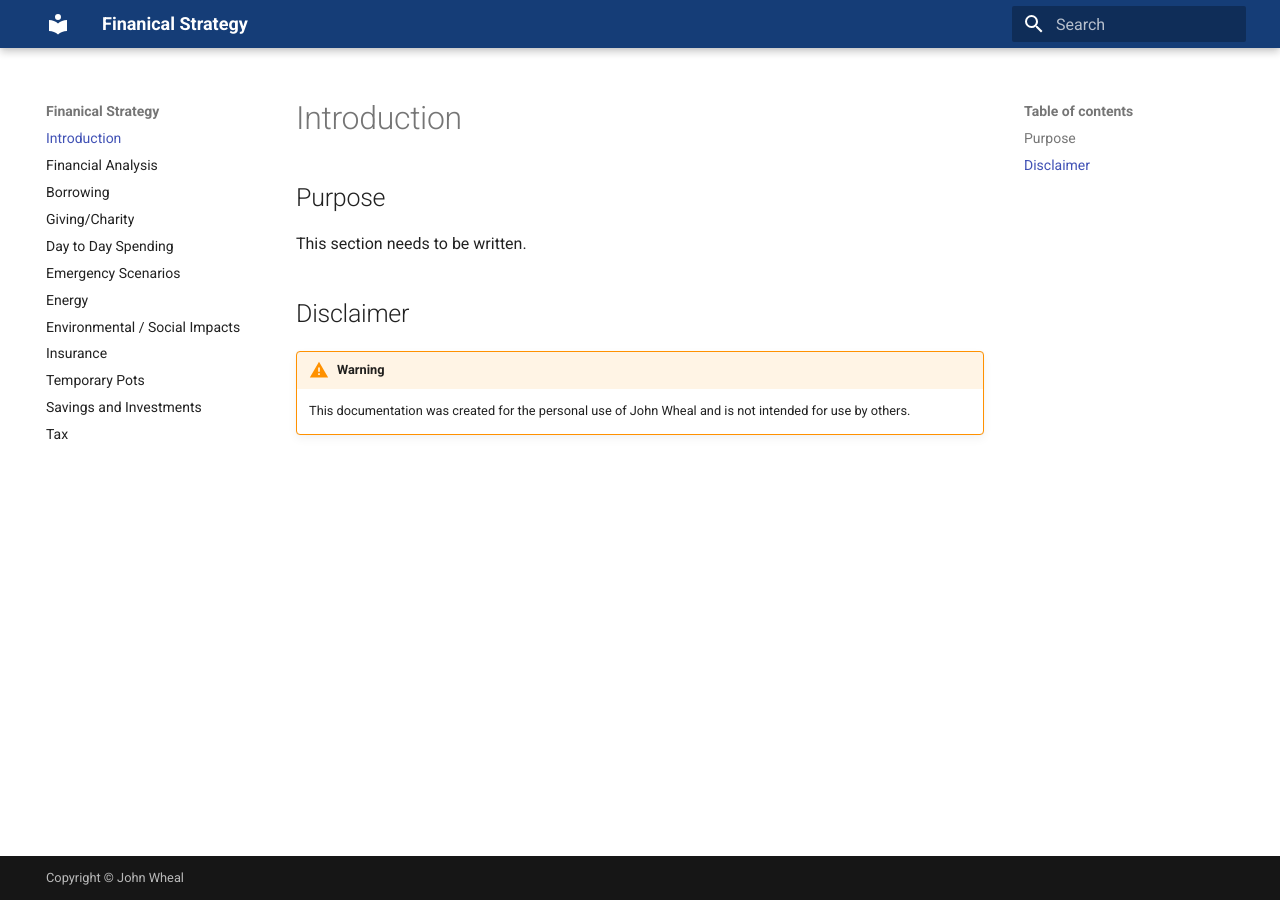
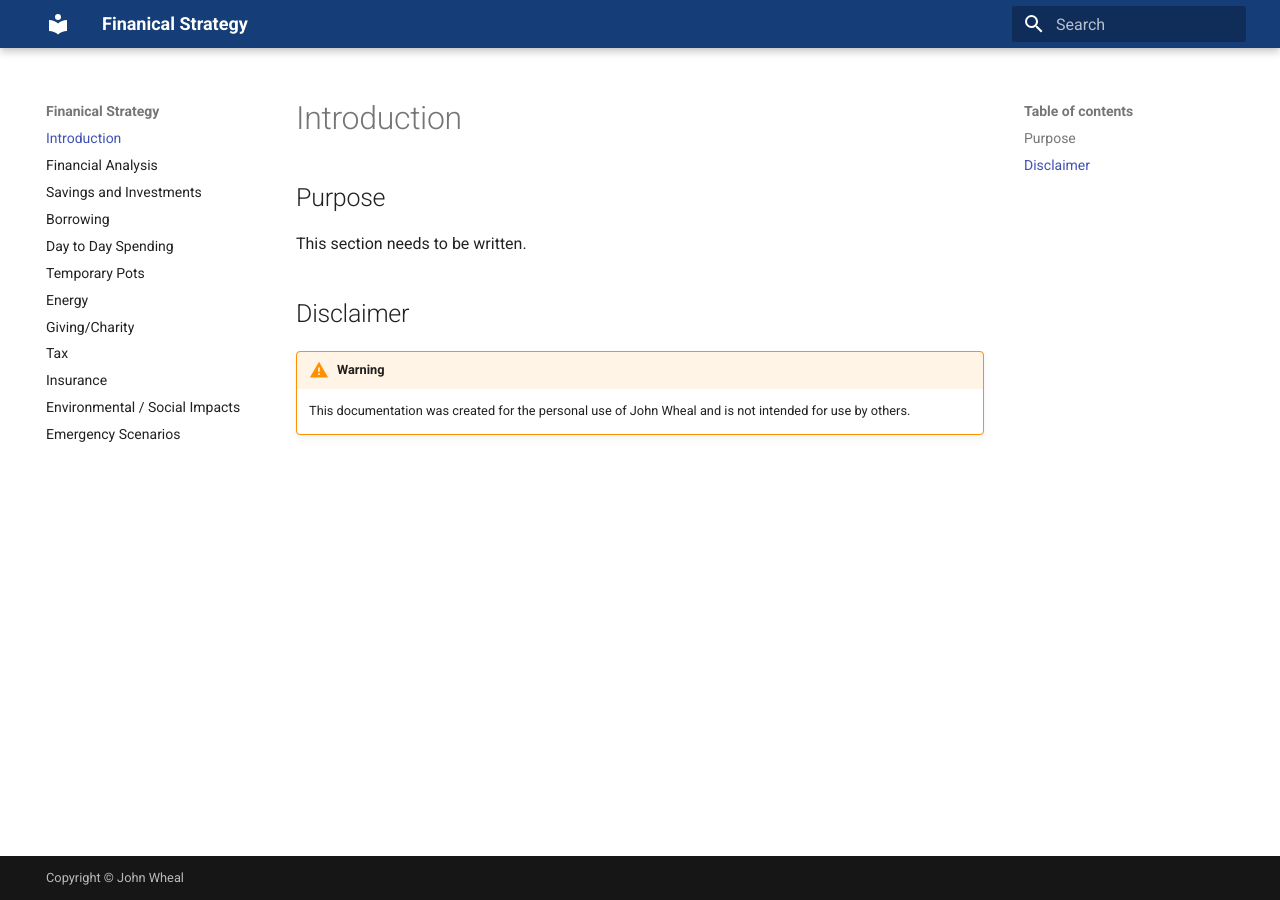
Before and after one commit to johnwheal/financial-strategy, an MkDocs documentation site: the page built from docs/index.md, in a window 1280 px wide. Built offline with MkDocs 1.6.1 and Material for MkDocs 9.7.7, drawn with Linux system fonts in a browser that asks for light colours; some of the changed lines change nothing that is shown.

Commit message:
Changed menu order

```diff
--- a/mkdocs.yml
+++ b/mkdocs.yml
@@ -10,3 +10,16 @@ markdown_extensions:
   - admonition
   - pymdownx.details
   - pymdownx.superfences
+nav:
+  - 'index.md'
+  - 'analysis.md'
+  - 'savings.md'
+  - 'borrowing.md'
+  - 'day-to-day.md'
+  - 'pots.md'
+  - 'energy.md'
+  - 'charity.md'
+  - 'tax.md'
+  - 'insurance.md'
+  - 'environmental.md'
+  - 'emergency.md'
```
